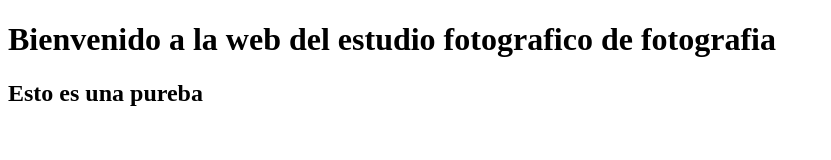
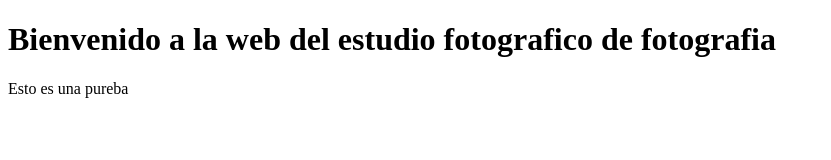
Before and after one commit to FernandoChavez/pagina-web, a plain HTML site: page index.html in a window 1280 px wide. Shown: the whole page, without its empty margins (0-831 px from the left). Drawn offline with Linux system fonts and the light colour scheme.

Commit message:
Modifica el subtitulo
Ahora no es un titulo si no un parrafo.

```diff
--- a/index.html
+++ b/index.html
@@ -6,6 +6,6 @@
 	</head>
 	<body>
 		<h1>Bienvenido a la web del estudio fotografico de fotografia</h1>
-		<h2>Esto es una pureba</h2>
+		<p>Esto es una pureba</p>
 	</body>
 </html>
```
